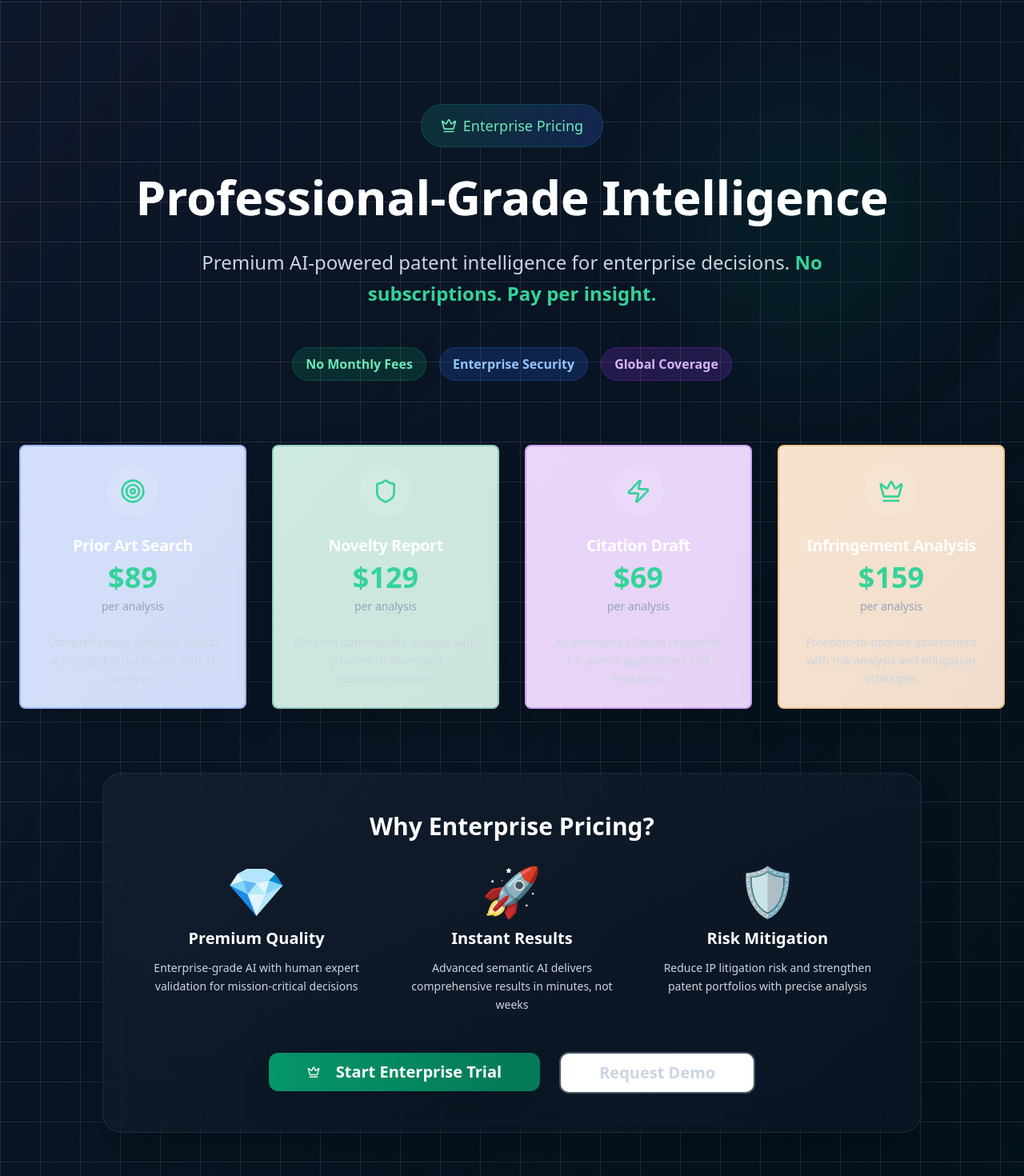
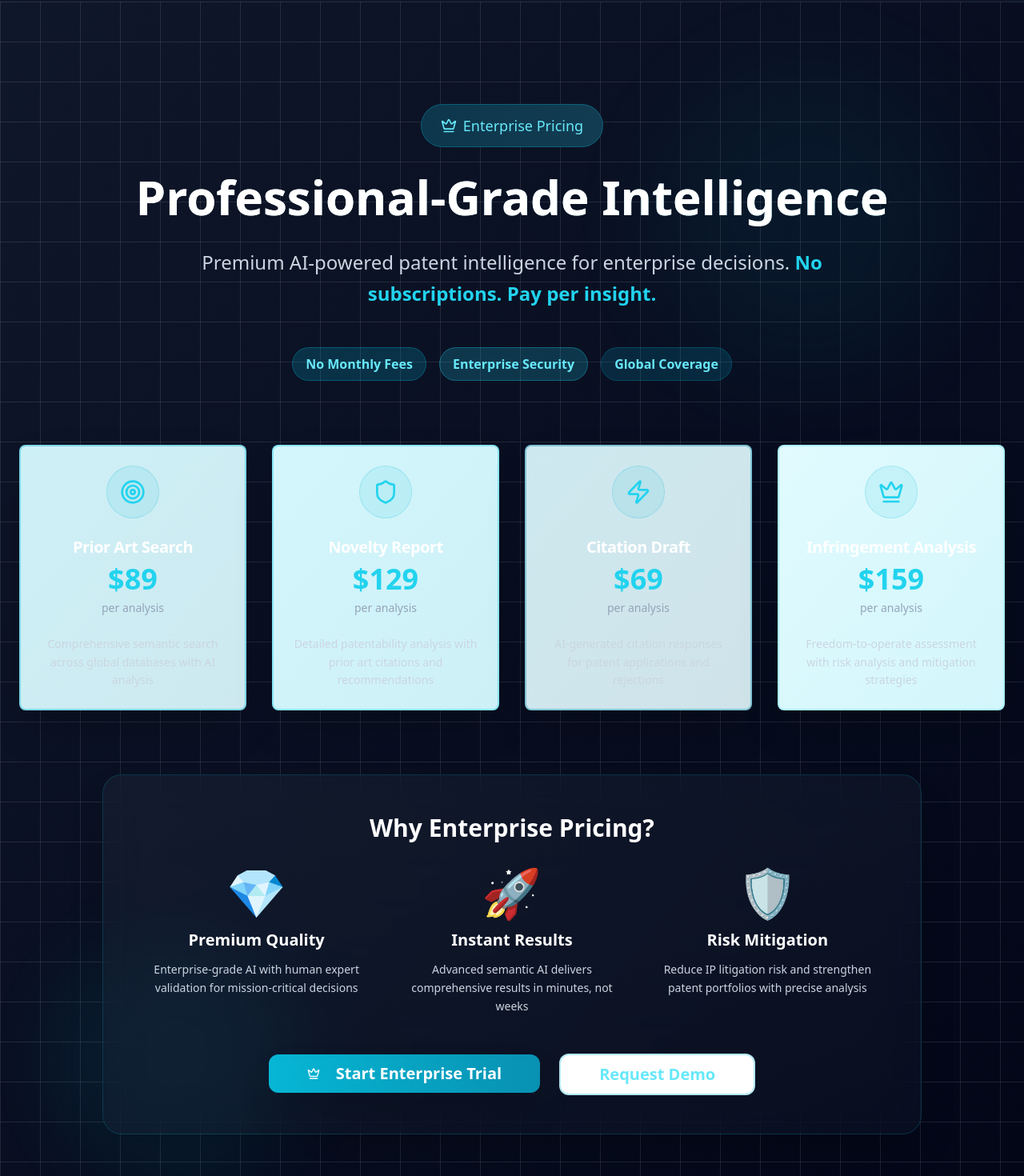
Before and after one commit to pitchou1234/global-patent-ai, a React (Vite) app: page / in a window 1280 px wide. Shown: the part 7497-8967 px from the top of the page at 80% size. Built offline with nearby package versions, Linux system fonts and the light colour scheme.

Commit message:
Refactor: Apply color scheme to pricing section
Updated the pricing section to use the specified color scheme.

```diff
--- a/src/components/Pricing.tsx
+++ b/src/components/Pricing.tsx
@@ -11,61 +11,62 @@ const Pricing = () => {
       price: "$89",
       description: "Comprehensive semantic search across global databases with AI analysis",
       icon: Target,
-      color: "from-blue-600/20 to-blue-700/20 border-blue-600/30"
+      color: "from-cyan-500/20 to-cyan-600/20 border-cyan-500/40"
     },
     {
       feature: "Novelty Report",
       price: "$129",
       description: "Detailed patentability analysis with prior art citations and recommendations",
       icon: Shield,
-      color: "from-emerald-600/20 to-emerald-700/20 border-emerald-600/30"
+      color: "from-cyan-400/20 to-cyan-500/20 border-cyan-400/40"
     },
     {
       feature: "Citation Draft",
       price: "$69",
       description: "AI-generated citation responses for patent applications and rejections",
       icon: Zap,
-      color: "from-purple-600/20 to-purple-700/20 border-purple-600/30"
+      color: "from-cyan-600/20 to-cyan-700/20 border-cyan-600/40"
     },
     {
       feature: "Infringement Analysis",
       price: "$159",
       description: "Freedom-to-operate assessment with risk analysis and mitigation strategies",
       icon: Crown,
-      color: "from-amber-600/20 to-amber-700/20 border-amber-600/30"
+      color: "from-cyan-300/20 to-cyan-400/20 border-cyan-300/40"
     }
   ];
 
   return (
-    <section className="py-32 bg-gradient-to-br from-slate-900 to-emerald-950/30 relative overflow-hidden">
+    <section className="py-32 bg-gradient-to-br from-slate-900 to-slate-950 relative overflow-hidden">
       {/* Background effects */}
       <div className="absolute inset-0 bg-grid-white/[0.02] bg-grid-pattern"></div>
-      <div className="absolute top-20 right-20 w-96 h-96 bg-emerald-500/10 rounded-full blur-3xl animate-pulse"></div>
+      <div className="absolute top-20 right-20 w-96 h-96 bg-cyan-500/10 rounded-full blur-3xl animate-pulse"></div>
+      <div className="absolute bottom-20 left-20 w-72 h-72 bg-cyan-400/10 rounded-full blur-3xl animate-pulse delay-1000"></div>
 
       <div className="container mx-auto px-6 relative z-10">
         <div className="text-center mb-20">
-          <Badge className="mb-8 bg-gradient-to-r from-emerald-600/20 to-blue-600/20 text-emerald-300 border-emerald-600/30 px-6 py-3 text-lg font-medium">
+          <Badge className="mb-8 bg-gradient-to-r from-cyan-500/20 to-cyan-400/20 text-cyan-300 border-cyan-500/30 px-6 py-3 text-lg font-medium">
             <Crown className="w-5 h-5 mr-2" />
             Enterprise Pricing
           </Badge>
 
-          <h2 className="text-5xl md:text-6xl font-black text-white mb-8 bg-gradient-to-r from-white to-emerald-300 bg-clip-text text-transparent">
+          <h2 className="text-5xl md:text-6xl font-black text-white mb-8 bg-gradient-to-r from-white to-cyan-300 bg-clip-text text-transparent">
             Professional-Grade Intelligence
           </h2>
 
           <p className="text-2xl text-slate-300 max-w-4xl mx-auto mb-12 leading-relaxed">
             Premium AI-powered patent intelligence for enterprise decisions.
-            <span className="text-emerald-400 font-semibold"> No subscriptions. Pay per insight.</span>
+            <span className="text-cyan-400 font-semibold"> No subscriptions. Pay per insight.</span>
           </p>
 
           <div className="flex justify-center gap-4 flex-wrap">
-            <Badge className="bg-emerald-600/20 text-emerald-300 border-emerald-600/30 px-4 py-2 text-base">
+            <Badge className="bg-cyan-500/20 text-cyan-300 border-cyan-500/30 px-4 py-2 text-base">
               No Monthly Fees
             </Badge>
-            <Badge className="bg-blue-600/20 text-blue-300 border-blue-600/30 px-4 py-2 text-base">
+            <Badge className="bg-cyan-400/20 text-cyan-300 border-cyan-400/30 px-4 py-2 text-base">
               Enterprise Security
             </Badge>
-            <Badge className="bg-purple-600/20 text-purple-300 border-purple-600/30 px-4 py-2 text-base">
+            <Badge className="bg-cyan-600/20 text-cyan-300 border-cyan-600/30 px-4 py-2 text-base">
               Global Coverage
             </Badge>
           </div>
@@ -75,15 +76,15 @@ const Pricing = () => {
           {pricingTiers.map((tier, index) => (
             <Card
               key={index}
-              className={`bg-gradient-to-br ${tier.color} backdrop-blur-xl border-2 hover:border-emerald-600/50 transition-all duration-500 group cursor-pointer hover:scale-105 hover:-translate-y-2 shadow-2xl`}
+              className={`bg-gradient-to-br ${tier.color} backdrop-blur-xl border-2 hover:border-cyan-400/60 transition-all duration-500 group cursor-pointer hover:scale-105 hover:-translate-y-2 shadow-2xl hover:shadow-cyan-500/25`}
               style={{ animationDelay: `${index * 0.1}s` }}
             >
               <CardHeader className="text-center pb-6">
-                <div className="mx-auto mb-4 p-4 bg-white/10 rounded-full group-hover:bg-white/20 transition-all duration-300">
-                  <tier.icon className="w-8 h-8 text-emerald-400" />
+                <div className="mx-auto mb-4 p-4 bg-cyan-500/10 rounded-full group-hover:bg-cyan-500/20 transition-all duration-300 border border-cyan-500/20">
+                  <tier.icon className="w-8 h-8 text-cyan-400" />
                 </div>
                 <CardTitle className="text-white text-xl mb-3">{tier.feature}</CardTitle>
-                <div className="text-4xl font-black text-emerald-400 group-hover:text-emerald-300 transition-colors duration-300">
+                <div className="text-4xl font-black text-cyan-400 group-hover:text-cyan-300 transition-colors duration-300">
                   {tier.price}
                 </div>
                 <div className="text-slate-400 text-sm">per analysis</div>
@@ -98,23 +99,23 @@ const Pricing = () => {
         </div>
 
         <div className="max-w-5xl mx-auto">
-          <div className="bg-gradient-to-br from-slate-800/40 to-slate-900/40 backdrop-blur-xl border border-slate-700/50 rounded-3xl p-12 shadow-2xl">
+          <div className="bg-gradient-to-br from-slate-800/40 to-slate-900/40 backdrop-blur-xl border border-cyan-500/20 rounded-3xl p-12 shadow-2xl">
             <h3 className="text-3xl font-bold text-white mb-8 text-center">
               Why Enterprise Pricing?
             </h3>
             <div className="grid md:grid-cols-3 gap-8 mb-12">
               <div className="text-center group">
-                <div className="text-emerald-400 text-6xl mb-4 group-hover:scale-110 transition-transform duration-300">💎</div>
+                <div className="text-cyan-400 text-6xl mb-4 group-hover:scale-110 transition-transform duration-300">💎</div>
                 <h4 className="text-xl font-bold text-white mb-3">Premium Quality</h4>
                 <p className="text-slate-300 text-sm leading-relaxed">Enterprise-grade AI with human expert validation for mission-critical decisions</p>
               </div>
               <div className="text-center group">
-                <div className="text-emerald-400 text-6xl mb-4 group-hover:scale-110 transition-transform duration-300">🚀</div>
+                <div className="text-cyan-400 text-6xl mb-4 group-hover:scale-110 transition-transform duration-300">🚀</div>
                 <h4 className="text-xl font-bold text-white mb-3">Instant Results</h4>
                 <p className="text-slate-300 text-sm leading-relaxed">Advanced semantic AI delivers comprehensive results in minutes, not weeks</p>
               </div>
               <div className="text-center group">
-                <div className="text-emerald-400 text-6xl mb-4 group-hover:scale-110 transition-transform duration-300">🛡️</div>
+                <div className="text-cyan-400 text-6xl mb-4 group-hover:scale-110 transition-transform duration-300">🛡️</div>
                 <h4 className="text-xl font-bold text-white mb-3">Risk Mitigation</h4>
                 <p className="text-slate-300 text-sm leading-relaxed">Reduce IP litigation risk and strengthen patent portfolios with precise analysis</p>
               </div>
@@ -123,7 +124,7 @@ const Pricing = () => {
             <div className="text-center">
               <Button
                 size="lg"
-                className="bg-gradient-to-r from-emerald-600 to-emerald-700 hover:from-emerald-700 hover:to-emerald-800 text-white px-12 py-6 text-xl font-bold rounded-xl shadow-2xl hover:shadow-emerald-500/25 transition-all duration-500 transform hover:scale-105 mr-6"
+                className="bg-gradient-to-r from-cyan-500 to-cyan-600 hover:from-cyan-600 hover:to-cyan-700 text-white px-12 py-6 text-xl font-bold rounded-xl shadow-2xl hover:shadow-cyan-500/25 transition-all duration-500 transform hover:scale-105 mr-6"
               >
                 <Crown className="w-6 h-6 mr-3" />
                 Start Enterprise Trial
@@ -131,7 +132,7 @@ const Pricing = () => {
               <Button
                 variant="outline"
                 size="lg"
-                className="border-2 border-slate-600 text-slate-300 hover:bg-slate-800/50 hover:border-emerald-600 px-12 py-6 text-xl font-bold rounded-xl transition-all duration-500"
+                className="border-2 border-cyan-500/30 text-cyan-300 hover:bg-cyan-500/10 hover:border-cyan-400 px-12 py-6 text-xl font-bold rounded-xl transition-all duration-500"
               >
                 Request Demo
               </Button>
```
